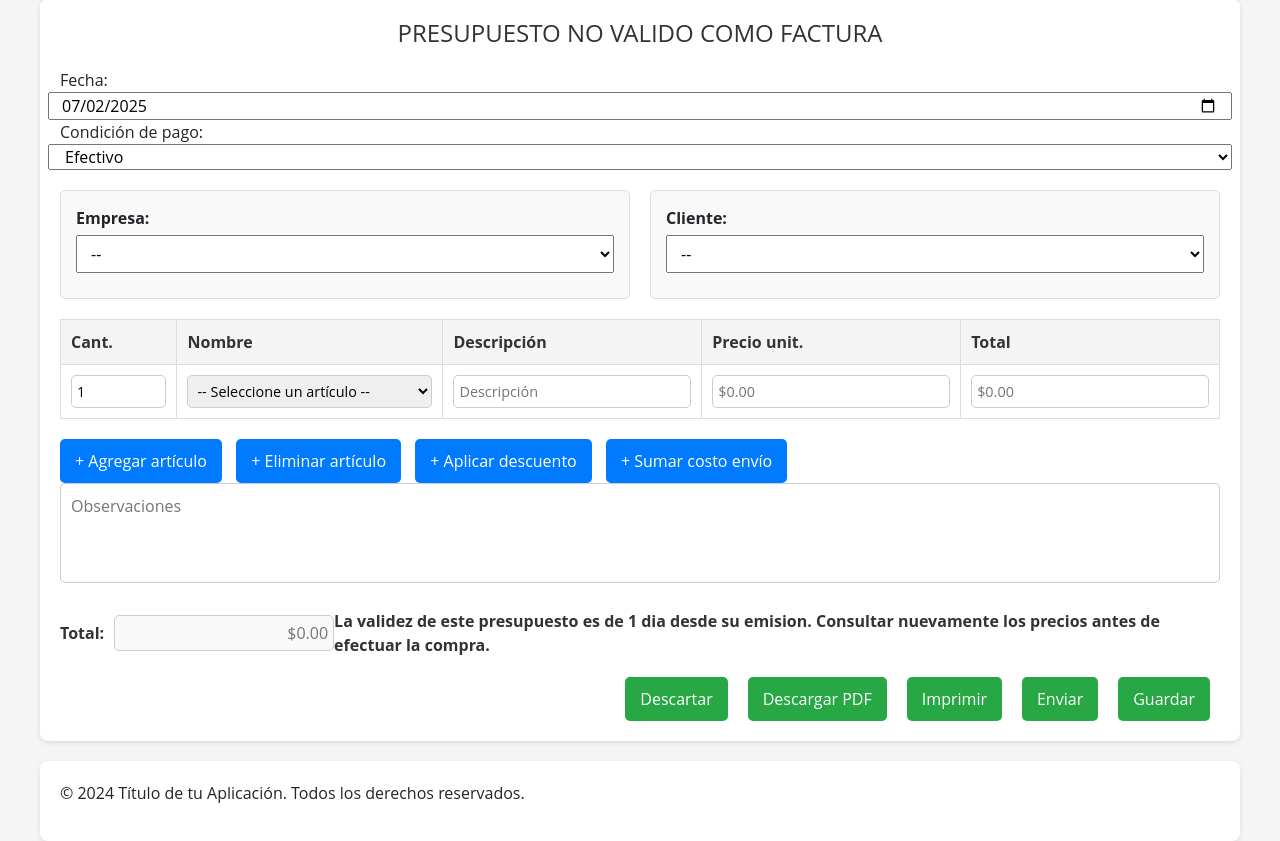
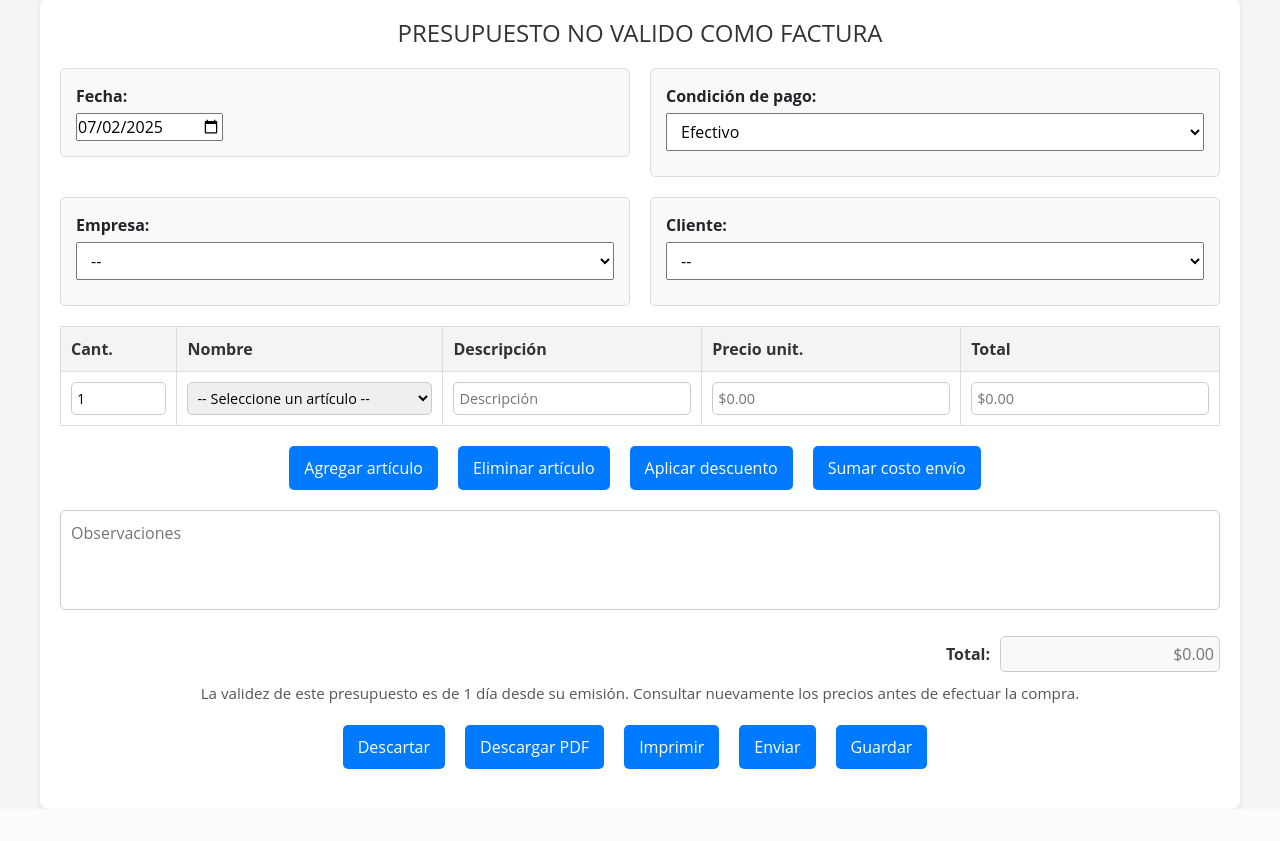
Before and after one commit to santifsaf/Sistema-Cotizaciones, a Django app: page /cotizaciones/nueva/ in a window 1280 px wide. Shown: the part 117-958 px from the top of the page. After the commit the page ends 926 px from the top, so only its background shows below. Run offline with Django 5.2, Linux system fonts and the light colour scheme; a user stored in the database is signed in; data comes from the database, SQL or seed files in the repository; some libraries are stand-ins or nearby versions.

Commit message:
Actualizacion

```diff
--- a/cotizaciones/templates/nueva_cotizacion.html
+++ b/cotizaciones/templates/nueva_cotizacion.html
@@ -7,13 +7,13 @@
             <h1>PRESUPUESTO NO VALIDO COMO FACTURA</h1>
         </header>
         <section class="company-details">
-            <div class="invoice-details">
-                <div class="row fecha-row">
+            <div class="datos-container">
+                <div class="columna">
                     <label for="fecha">Fecha:</label>
                     <input type="date" id="fecha" name="fecha" value="{{ fecha_actual }}">
                 </div>
 
-                <div class="row condicion-pago-row">
+                <div class="columna">
                     <label for="condiciones-pago">Condición de pago:</label>
                     <select id="condiciones-pago">
                         <option value="Efectivo">Efectivo</option>
@@ -21,6 +21,7 @@
                     </select>
                 </div>
             </div>
+
 
 
             <form method="GET" action="">
@@ -107,13 +108,17 @@
 
 
             </table>
-            <button id="agregarArticulo" type="button">+ Agregar artículo</button>
-            <button id="eliminarArticulo" type="button">+ Eliminar artículo</button>
-            <button id="aplicarDescuento" type="button">+ Aplicar descuento</button>
-            <button>+ Sumar costo envío</button>
-        </section>
 
 
+
+
+            <div class="botones-articulos">
+                <button id="agregarArticulo" type="button">Agregar artículo</button>
+                <button id="eliminarArticulo" type="button">Eliminar artículo</button>
+                <button id="aplicarDescuento" type="button">Aplicar descuento</button>
+                <button>Sumar costo envío</button>
+            </div>
+        </section>
 
         <section class="notes">
             <textarea placeholder="Observaciones"></textarea>
@@ -124,24 +129,20 @@
                 <label for="total">Total:</label>
                 <input type="text" id="totalCot" placeholder="$0.00" readonly>
             </div>
+        </section>
+        <div class="validez-msg">
+            La validez de este presupuesto es de 1 día desde su emisión. Consultar nuevamente los precios antes de efectuar la compra.
+        </div>
 
-            <label for="validez">La validez de este presupuesto es de 1 dia desde su emision. Consultar nuevamente los precios antes de efectuar la compra.</label>
-        </section>
-
-        <footer>
+        <div class="botones-cotizacion">
             <button>Descartar</button>
             <button>Descargar PDF</button>
             <button>Imprimir</button>
             <button>Enviar</button>
             <button>Guardar</button>
-        </footer>
         </div>
-</body>
-</html>
 
-
-
-
+    </div>
 
     <script>
         // Función para asignar eventos a una fila específica
--- a/facturacionApp/static/home.css
+++ b/facturacionApp/static/home.css
@@ -90,3 +90,23 @@ nav {
     background-color: #f2f2f2;
     color: #333;
 }
+
+
+/* Puedes agregar esto en home.css */
+.hero-home {
+    background: linear-gradient(90deg, #e3f0ff 0%, #f9f9f9 100%);
+    padding: 50px 30px;
+    border-radius: 16px;
+    text-align: center;
+    margin: 40px auto 30px auto;
+    box-shadow: 0 2px 12px rgba(0,0,0,0.07);
+}
+.hero-home h1 {
+    font-size: 2.2em;
+    color: #2c3e50;
+    margin-bottom: 10px;
+}
+.hero-home p {
+    color: #555;
+    font-size: 1.2em;
+}
--- a/facturacionApp/static/nueva_cotizacion.css
+++ b/facturacionApp/static/nueva_cotizacion.css
@@ -164,24 +164,25 @@ button:disabled {
     background-color: #f9f9f9;
 }
 
-/* Footer */
-footer {
+
+.botones-articulos {
     display: flex;
-    justify-content: flex-end;
+    justify-content: center;
     gap: 10px;
-    margin-top: 20px;
+    margin: 20px 0;
 }
 
-footer button {
-    padding: 10px 15px;
-    border: none;
-    border-radius: 5px;
-    background-color: #28a745;
-    color: #fff;
-    cursor: pointer;
-    font-size: 1em;
+.botones-cotizacion {
+    display: flex;
+    justify-content: center;
+    gap: 10px;
+    margin: 20px 0;
+
 }
 
-footer button:hover {
-    background-color: #218838;
+.validez-msg {
+    text-align: center;
+    margin: 10px 0 20px 0;
+    color: #555;
+    font-size: 0.95em;
 }
--- a/facturacionApp/templates/estructura_base.html
+++ b/facturacionApp/templates/estructura_base.html
@@ -77,13 +77,6 @@
         {% endblock %}
     </div>
 
-    <footer>
-        <!-- Pie de página -->
-        <div class="container">
-            <p>&copy; 2024 Título de tu Aplicación. Todos los derechos reservados.</p>
-        </div>
-    </footer>
-
     <script src="https://cdnjs.cloudflare.com/ajax/libs/twitter-bootstrap/5.1.0/js/bootstrap.bundle.min.js"></script>
 </body>
 </html>
```
Also changed, not shown: facturacionApp/templates/home.html (+5 -5 lines). Lines whose indentation alone changed are shown as unchanged.
